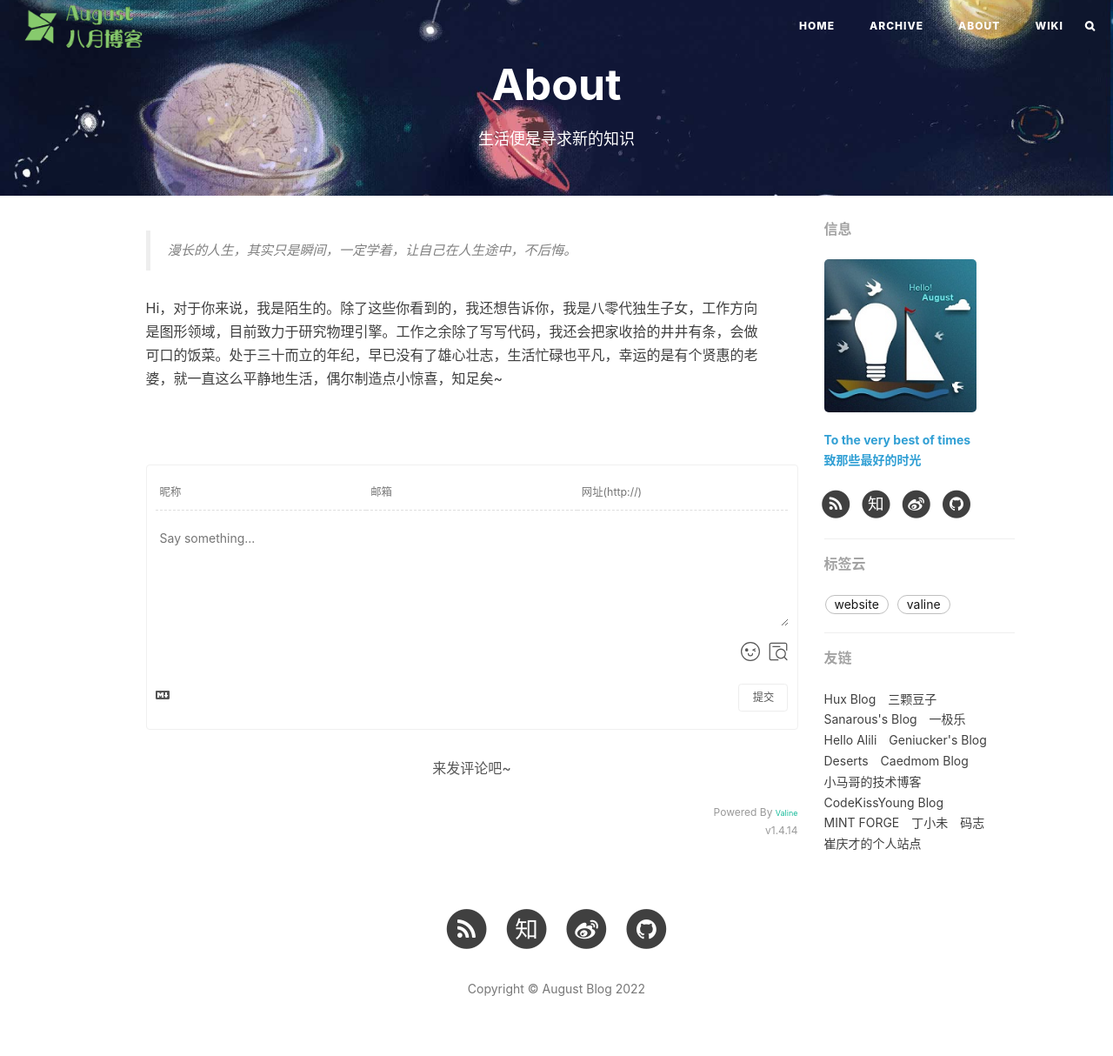
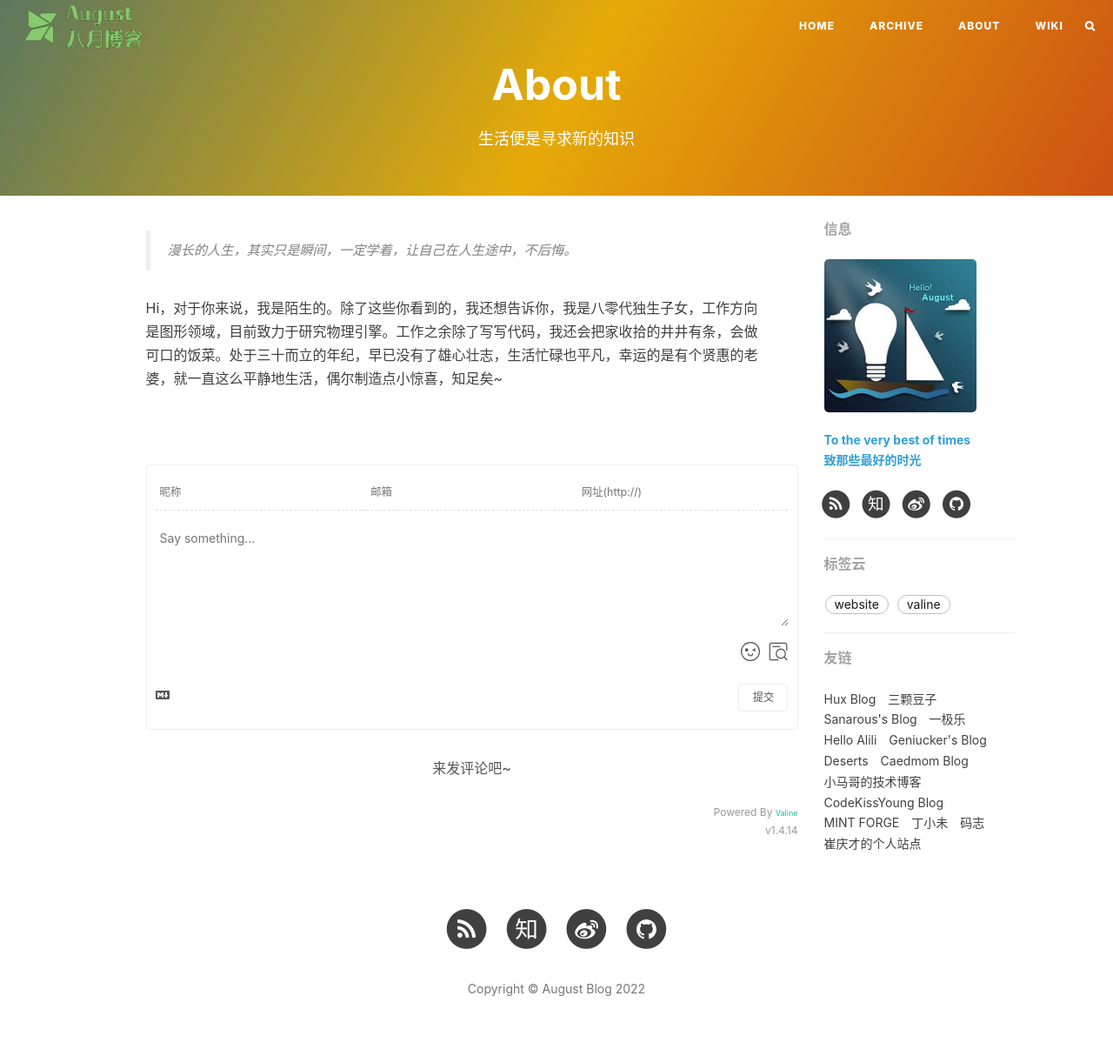
Before and after one commit to sumcai/sumcai.github.io-blog, a Jekyll site: the page built from about.html, in a window 1280 px wide. Shown: the whole page at 87% size. Built offline with Jekyll 4.4.1, drawn with Linux system fonts in a browser that asks for light colours; nearby versions of some CDN libraries; library files that are not in the unit come from our copies; comment, search, counter and statistics services are not loaded.

Commit message:
modify header image

```diff
--- a/_config.yml
+++ b/_config.yml
@@ -23,7 +23,8 @@ github_username:    sumcai
 # from 2016, 'pygments' is unsupported on GitHub Pages. Use 'rouge' for highlighting instead.
 highlighter: rouge
 permalink: pretty
-paginate: 10
+paginate: 5
+paginate_path: pagination/page:num/
 exclude: ["less","node_modules","Gruntfile.js","package.json","README.md","README.zh.md"]
 anchorjs: true                          # if you want to customize anchor. check out line:181 of `post.html`
 # If you have timezone issue (e.g. #68) in China, uncomment to use this:
@@ -50,6 +51,8 @@ kramdown:
       start_line: 1
 
 
+# all posts use text header
+global-text-header: true
 
 # Disqus settings
 # disqus_username: etmoon
--- a/_includes/intro-header.html
+++ b/_includes/intro-header.html
@@ -20,7 +20,7 @@
     }
     {% endif %}
 </style>
-{% if page.header-style == 'text' %}
+{% if page.header-style == 'text' or site.global-text-header %}
 <header class="intro-header style-text" >
 {% else %}
 <header class="intro-header" >
@@ -103,8 +103,34 @@
 </header>
 {% endif %}
 
+<style>
+    @-webkit-keyframes Gradient {
+        0% { background-position: 0% 50%}
+        50% { background-position: 100% 50%}
+        100% { background-position: 0% 50%}
+    }
+    @-moz-keyframes Gradient {
+        0% { background-position: 0% 50% }
+        50% { background-position: 100% 50% }
+        100% { background-position: 0% 50%}
+    }
+    @keyframes Gradient {
+        0% {background-position: 0% 50% }
+        50% {background-position: 100% 50% }
+        100% { background-position: 0% 50%}
+    }
+
+    .gradient-header {
+        background: linear-gradient(-60deg, #bc1a1a, #e6aa08,  #0b5b91, #33053f, #9b59b6,  #34495e);
+        background-size: 400% 400%;
+        -webkit-animation: Gradient 15s ease infinite;
+        -moz-animation: Gradient 15s ease infinite;
+        animation: Gradient 15s ease infinite;
+    }
+</style>
+
 {% if include.type == 'page' %}
-<header class="intro-header" style="background-image: url('{{ site.baseurl }}/{% if page.header-img %}{{ page.header-img }}{% else %}{{ site.header-img }}{% endif %}')">
+<header class="intro-header gradient-header">
   <div class="container">
     <div class="row">
       <div class="col-lg-8 col-lg-offset-2 col-md-10 col-md-offset-1">
```
Also changed, not shown: css/hux-blog.css (+11 -0 lines), css/hux-blog.min.css.
